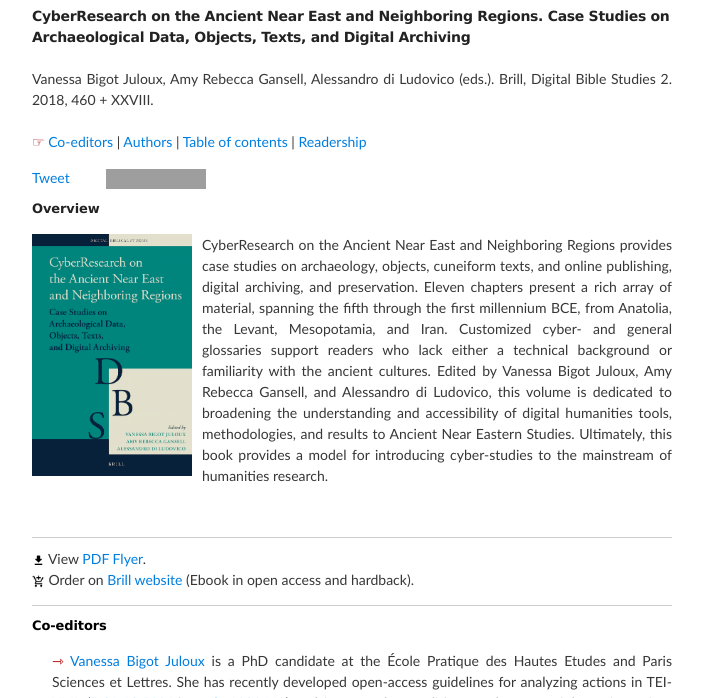
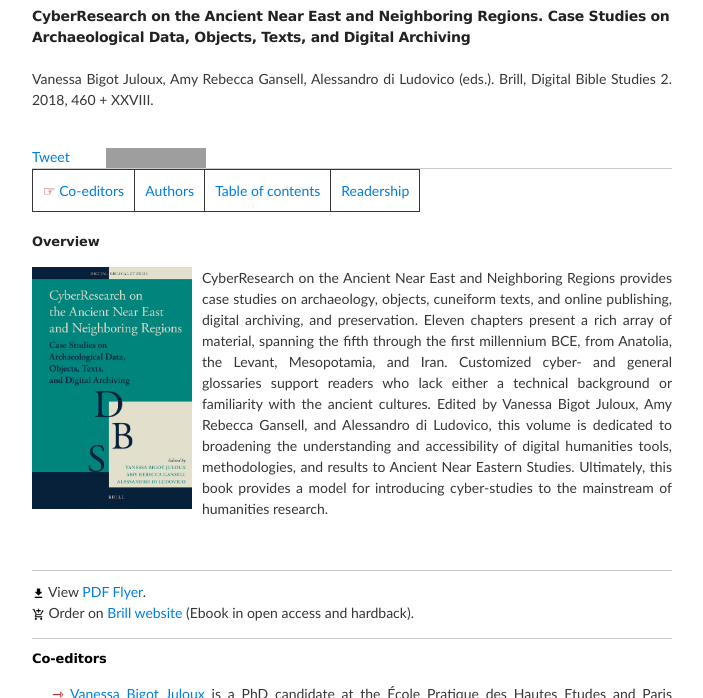
Before and after one commit to vbigot-juloux/ane-research-humanities, a Jekyll site: the page built from docs/CyberResearch-vol1.md, in a window 1280 px wide and 900 px high, cut to the strip 202-900 px from the top of the window. Shown: the whole strip, without its empty margins (288-991 px from the left). Built offline with Jekyll 4.4.1, drawn with Linux system fonts in a browser that asks for light colours; comment, search, counter and statistics services are not loaded; the repository's description, which GitHub fills in, is left out; grey boxes are pictures that could not be loaded.

Commit message:
Update CyberResearch-vol1.md

```diff
--- a/docs/CyberResearch-vol1.md
+++ b/docs/CyberResearch-vol1.md
@@ -4,8 +4,7 @@ layout: default
 ---
 
 <h2> CyberResearch on the Ancient Near East and Neighboring Regions. Case Studies on Archaeological Data, Objects, Texts, and Digital Archiving</h2>
-Vanessa Bigot Juloux, Amy Rebecca Gansell, Alessandro di Ludovico (eds.). Brill, Digital Bible Studies 2. 2018, 460 +  XXVIII.<br /><br />
-<span style="color:#b30000; font-size: 14px">&#9758;</span> <a href="#eds">Co-editors</a> | <a href="#authors">Authors</a> | <a href="#table-content">Table of contents</a> | <a href="#readership">Readership</a>
+Vanessa Bigot Juloux, Amy Rebecca Gansell, Alessandro di Ludovico (eds.). Brill, Digital Bible Studies 2. 2018, 460 +  XXVIII.<br /> <br />
 
 <div class="social">
   <span class="twitter">
@@ -17,6 +16,10 @@ Vanessa Bigot Juloux, Amy Rebecca Gansell, Alessandro di Ludovico (eds.). Brill,
 <iframe src="https://www.facebook.com/plugins/like.php?href=https://vbigot-juloux.github.io/ane-research-humanities//docs/CyberResearch-vol1&amp;show_faces=false&amp;layout=button_count" scrolling="no" frameborder="0" style="height: 20px; width: 100px; margin-left: -40px" allowTransparency="true"></iframe>
 </span>
   </div>
+
+  <hr style="height:0; margin:0; background:transparent; border-bottom:0.5px solid #cccccc;" />
+<span style="color:#b30000; font-size: 14px">&#9758;</span> <a href="#eds">Co-editors</a> | <a href="#authors">Authors</a> | <a href="#table-content">Table of contents</a> | <a href="#readership">Readership</a>
+
 
 <h3>Overview</h3>
 <p><a href="../assets/CyberResearch_FrontCover.png" target="_blank"><img src="../assets/CyberResearch_FrontCover.png" style="float: left; overflow: auto; width:25%; padding-right: 10px; padding-bottom: 10px; border:0; -webkit-box-shadow: 0 0 0;"/></a>CyberResearch on the Ancient Near East and Neighboring Regions provides case studies on archaeology, objects, cuneiform texts, and online publishing, digital archiving, and preservation.
```
